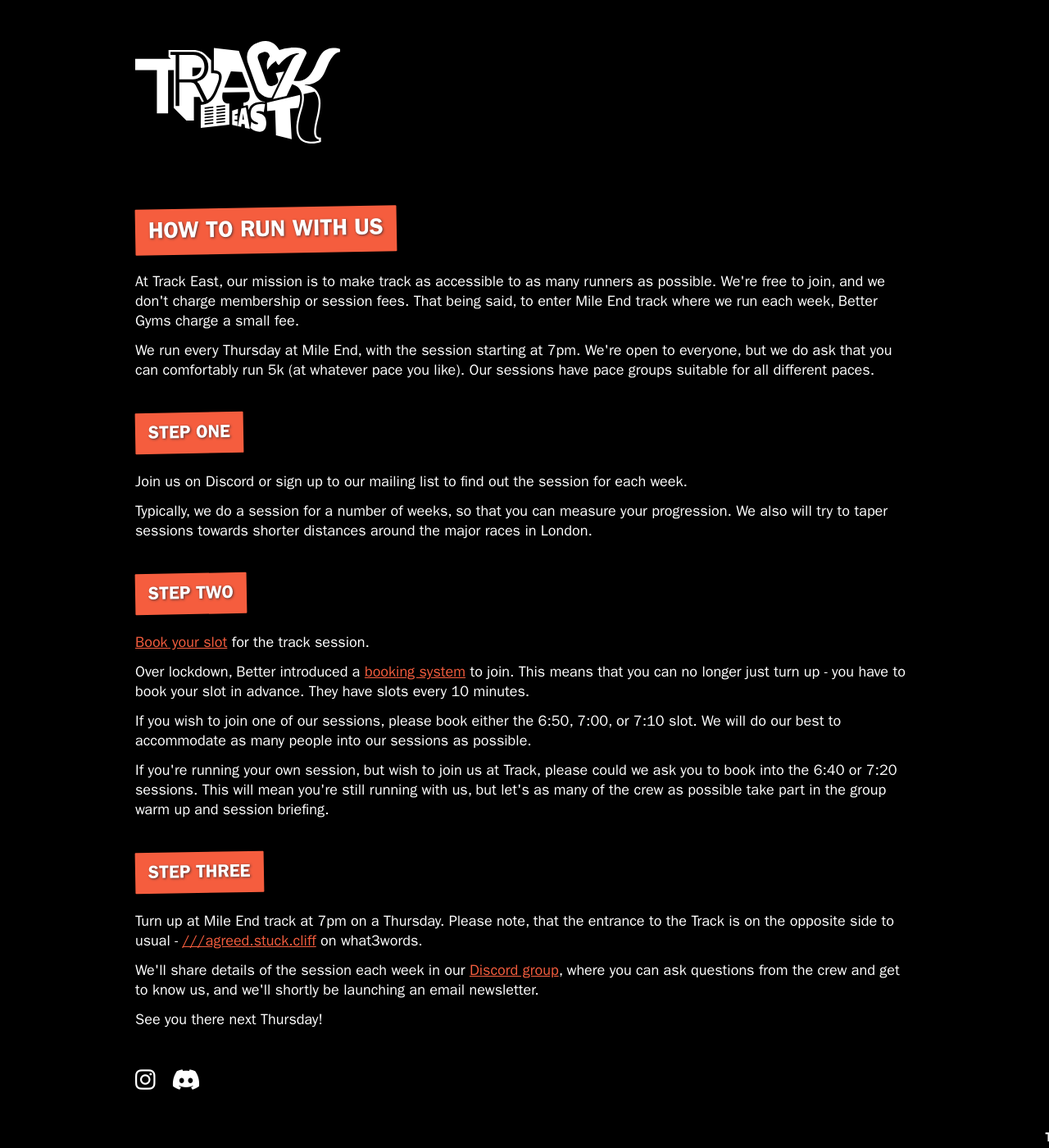
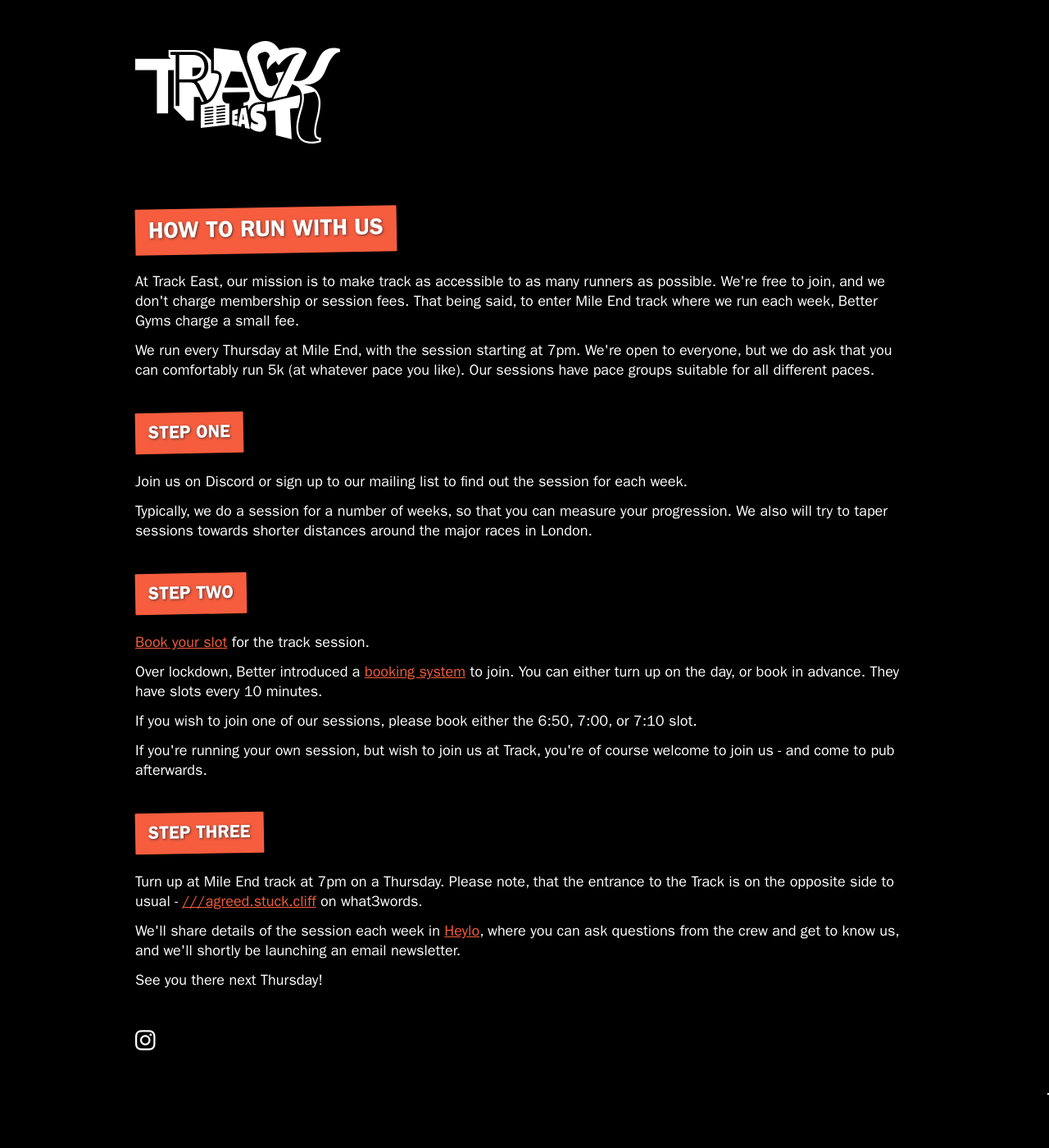
Before and after one commit to benhubbard434/trackeast, a Jekyll site: the page built from how-to-run-with-us.html, in a window 1280 px wide. Shown: the whole page at 82% size. Built offline with Jekyll 4.4.1, drawn with Linux system fonts in a browser that asks for light colours; nearby versions of some CDN libraries; some web fonts are replaced; after the commit the page ends 1352 px from its top, so only the background shows below that.

Commit message:
removing discord

```diff
--- a/_layouts/main.html
+++ b/_layouts/main.html
@@ -29,7 +29,7 @@
 			<div class="content">
 				<ul class="footer-menu">
 					<li><a href="https://www.instagram.com/trackeast/"><i class="fab fa-instagram"></i></a></li>
-					<li><a href="https://discord.gg/5auJxgZad9"><i class="fab fa-discord"></i></a></li>
+					<li><a href="https://link.heylo.co/KZF9"><i class="fa-duotone fa-shirt-running"></i></a></li>
 				</ul>
 				<div class="clear"></div>
 			</div>
--- a/how-to-run-with-us.html
+++ b/how-to-run-with-us.html
@@ -13,13 +13,13 @@
 
 <h4 class="orange-highlight rotate">Step two</h4>
 <p><a href="https://bookings.better.org.uk/location/mile-end-park-leisure-centre/group-sessions">Book your slot</a> for the track session.</p>
-<p>Over lockdown, Better introduced a <a href="https://bookings.better.org.uk/location/mile-end-park-leisure-centre/group-sessions">booking system</a> to join. This means that you can no longer just turn up - you have to book your slot in advance. They have slots every 10 minutes.</p>
-<p>If you wish to join one of our sessions, please book either the 6:50, 7:00, or 7:10 slot. We will do our best to accommodate as many people into our sessions as possible.</p>
+<p>Over lockdown, Better introduced a <a href="https://bookings.better.org.uk/location/mile-end-park-leisure-centre/group-sessions">booking system</a> to join. You can either turn up on the day, or book in advance. They have slots every 10 minutes.</p>
+<p>If you wish to join one of our sessions, please book either the 6:50, 7:00, or 7:10 slot.</p>
 
-<p>If you're running your own session, but wish to join us at Track, please could we ask you to book into the 6:40 or 7:20 sessions. This will mean you're still running with us, but let's as many of the crew as possible take part in the group warm up and session briefing.</p>
+<p>If you're running your own session, but wish to join us at Track, you're of course welcome to join us - and come to pub afterwards.</p>
 
 <h4 class="orange-highlight rotate">Step three</h4>
 <p>Turn up at Mile End track at 7pm on a Thursday. Please note, that the entrance to the Track is on the opposite side to usual - <a href="https://w3w.co/agreed.stuck.cliff">///agreed.stuck.cliff</a> on what3words.</p>
 
-<p>We'll share details of the session each week in our <a href="https://discord.gg/5auJxgZad9">Discord group</a>, where you can ask questions from the crew and get to know us, and we'll shortly be launching an email newsletter.</p>
+<p>We'll share details of the session each week in <a href="https://link.heylo.co/KZF9">Heylo</a>, where you can ask questions from the crew and get to know us, and we'll shortly be launching an email newsletter.</p>
 <p>See you there next Thursday!</p>
```
